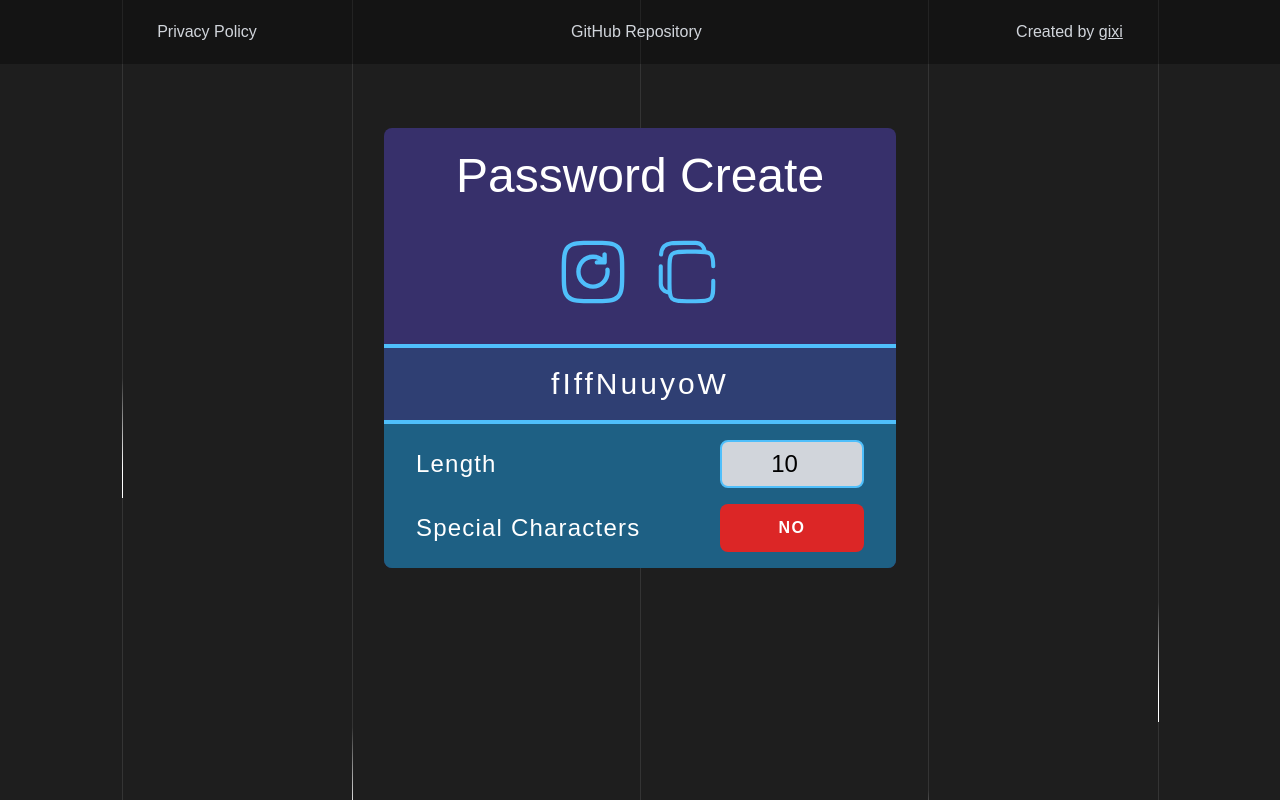
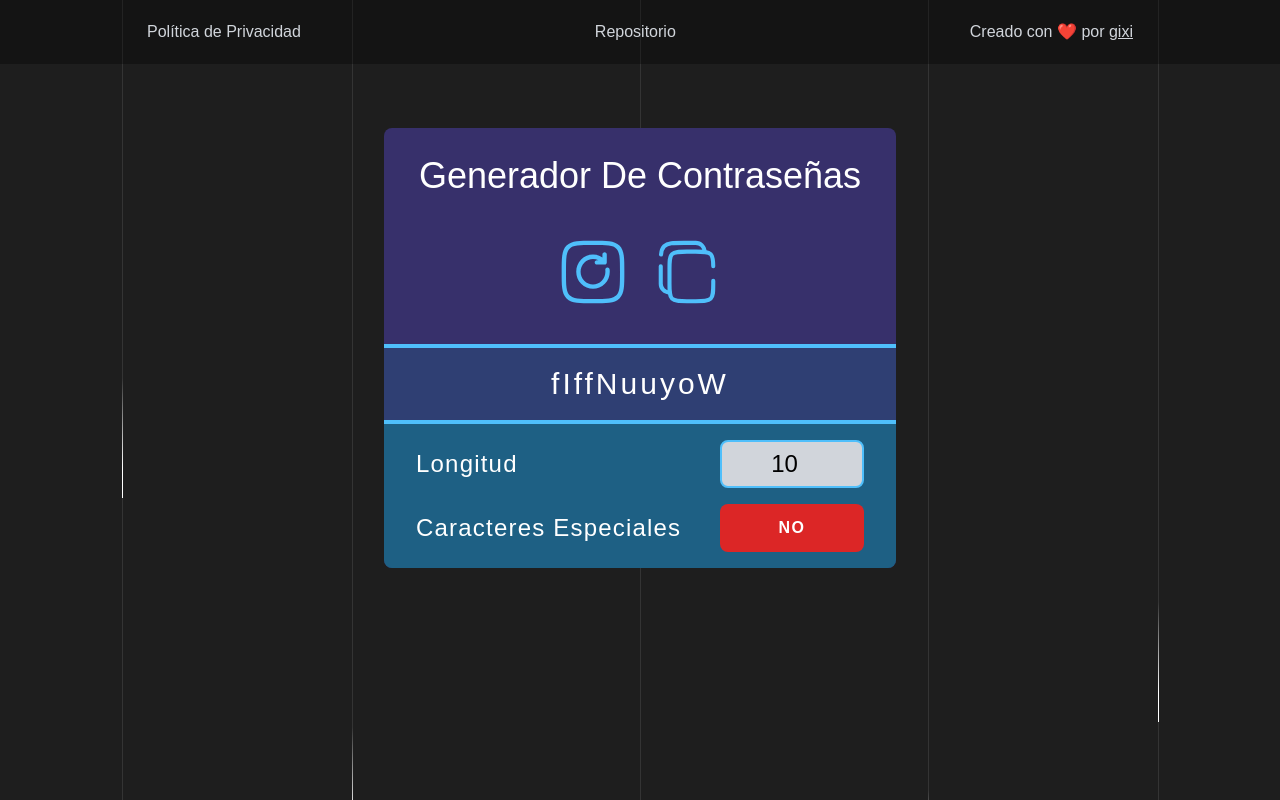
Before and after one commit to gixi404/generador-de-contrasenas, a React (Vite) app: page / in a window 1280 px wide. Built offline with nearby package versions, Linux system fonts and the light colour scheme; a web font is replaced by a local one.

Commit message:
ahora en español

```diff
--- a/index.html
+++ b/index.html
@@ -1,7 +1,6 @@
 <!DOCTYPE html>
-<html lang=en>
+<html lang=es>
   <head>
-    <meta name="google-adsense-account" content="ca-pub-6324418626268260">
     <meta charset=UTF-8 />
     <meta name=viewport content="width=device-width, initial-scale=1.0" />
     <link rel="shortcut icon" href=favicon.ico type=image/x-icon>
@@ -9,7 +8,7 @@
     <link rel=preconnect href=https://fonts.googleapis.com>
     <link rel=preconnect href=https://fonts.gstatic.com crossorigin>
     <link href="https://fonts.googleapis.com/css2?family=Anybody&display=swap" rel=stylesheet>
-    <title>Passwords Create</title>
+    <title>Generador de Contraseñas</title>
   </head>
   <body >
     <div id=root class="w-full h-screen flex flex-col items-center justify-start"></div>
--- a/package.json
+++ b/package.json
@@ -1,8 +1,9 @@
 {
-  "name": "passwords-create",
+  "name": "generador-de-contraseñas",
   "private": true,
   "version": "1.0.0",
   "type": "module",
+  "license": "MIT",
   "scripts": {
     "dev": "vite",
     "build": "vite build"
--- a/src/App.jsx
+++ b/src/App.jsx
@@ -98,22 +98,23 @@ function App() {
           onClick={() => setOpenDialog(true)}
           className="text-gray-300 hover:text-white cursor-pointer"
         >
-          Privacy Policy
+          Política de Privacidad
         </p>
         <a
-          href="https://github.com/gixilym/passwords-create"
+          href="https://github.com/gixilym/generador-de-contraseñas"
+          target="_blank"
+          title="Repositorio de Github"
+          className="text-gray-300 hover:text-white cursor-pointer"
+        >
+          Repositorio
+        </a>
+        <a
+          href="https://gixi.dev"
           target="_blank"
           className="text-gray-300 hover:text-white cursor-pointer"
+          title="Portafolio de gixi"
         >
-          GitHub Repository
-        </a>
-        <a
-          href="https://gixi.me"
-          target="_blank"
-          className="text-gray-300 hover:text-white cursor-pointer"
-          title="gixi contact"
-        >
-          Created by <u>gixi</u>
+          Creado con ❤️ por <u>gixi</u>
         </a>
       </header>
 
@@ -123,28 +124,29 @@ function App() {
           className="bg-[#000000cc] text-white w-full  md:w-2/6 h-max md:mt-4 md:ml-8 px-3 py-5 md:rounded-lg flex flex-col justify-center items-center gap-y-4"
         >
           <p className="text-center">
-            We do not collect or store any type of personal user information.
-            Specifically, we do not store generated passwords, email addresses,
-            or any other personally identifiable information.
+            No recopilo ni almaceno ningún tipo de información personal del
+            usuario. Específicamente, no almaceno contraseñas generadas,
+            direcciones de correo electrónico, o cualquier otra información de
+            identificación personal.
             <br /> <br />
-            We do not use cookies or other tracking technologies to gather
-            information about your visit to our website.
+            No utilizo cookies ni otras tecnologías de seguimiento para
+            recopilar información sobre su visita.
             <br /> <br />
-            Sincerely, <b>Gixi</b>
+            Atentamente, <b>Gixi</b>
           </p>
           <button
             className="bg-red-600 py-2 px-3 uppercase rounded-lg w-20 h-10"
             onClick={() => setOpenDialog(false)}
             type="button"
           >
-            Close
+            Cerrar
           </button>
         </dialog>
       )}
 
       <main className="w-full sm:w-3/5 lg:w-2/5 h-4/8 max-h-[700px] bg-[#37306b] rounded-lg flex flex-col items-center justify-between">
-        <h1 className="text-white capitalize text-4xl sm:text-5xl text-center flex justify-center items-center w-full h-24">
-          Password Create
+        <h1 className="text-white capitalize text-3xl sm:text-4xl text-center flex justify-center items-center w-full h-24">
+          Generador de Contraseñas
         </h1>
 
         <form
@@ -197,12 +199,14 @@ function App() {
 
           <div className="bg-[#1e60844d] w-full h-20 overflow-x-auto border-y-[#4fbffb] border-y-4 flex justify-center items-center">
             <h2 className="text-white text-3xl tracking-widest w-11/12 text-center">
-              {clipboardAlert ? "Copied" : password}
+              {clipboardAlert ? "Copiado" : password}
             </h2>
           </div>
 
           <div className="flex justify-between px-8 pt-4 pb-2 items-center w-full bg-[#1e6084]">
-            <label className="text-white text-2xl tracking-wider">Length</label>
+            <label className="text-white text-2xl tracking-wider">
+              Longitud
+            </label>
             <input
               type="number"
               min="5"
@@ -215,7 +219,7 @@ function App() {
 
           <div className="flex justify-between px-8 pt-2 pb-4 items-center w-full bg-[#1e6084] rounded-b-lg">
             <label className="text-white text-2xl tracking-wider capitalize">
-              special characters
+              Caracteres especiales
             </label>
             <div
               onClick={() => setSpecialCharacters(!specialCharacters)}
@@ -224,7 +228,7 @@ function App() {
                 specialCharacters ? "bg-green-600" : "bg-red-600"
               )}
             >
-              {specialCharacters ? "YES" : "NO"}
+              {specialCharacters ? "SI" : "NO"}
             </div>
           </div>
         </form>
```
Also changed, not shown: 2 other files (tests, documents, lock files or other folders).
